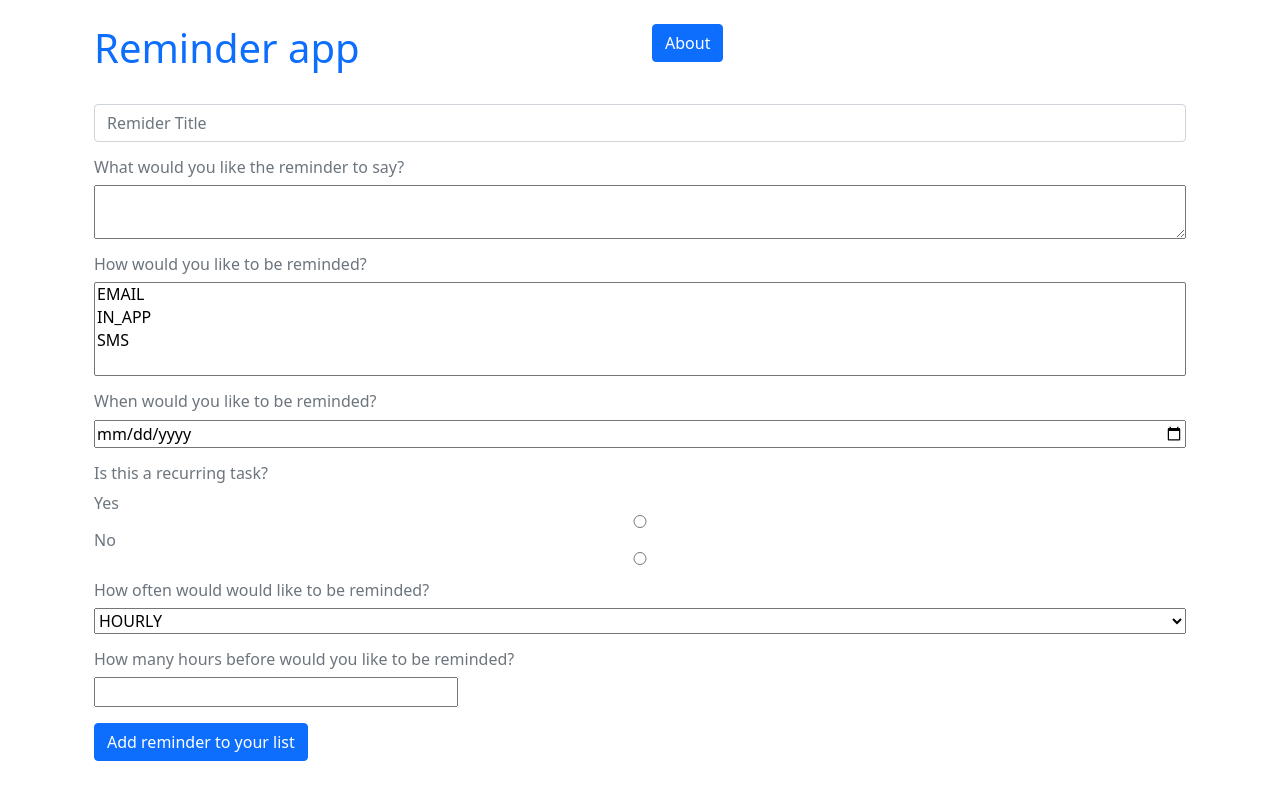
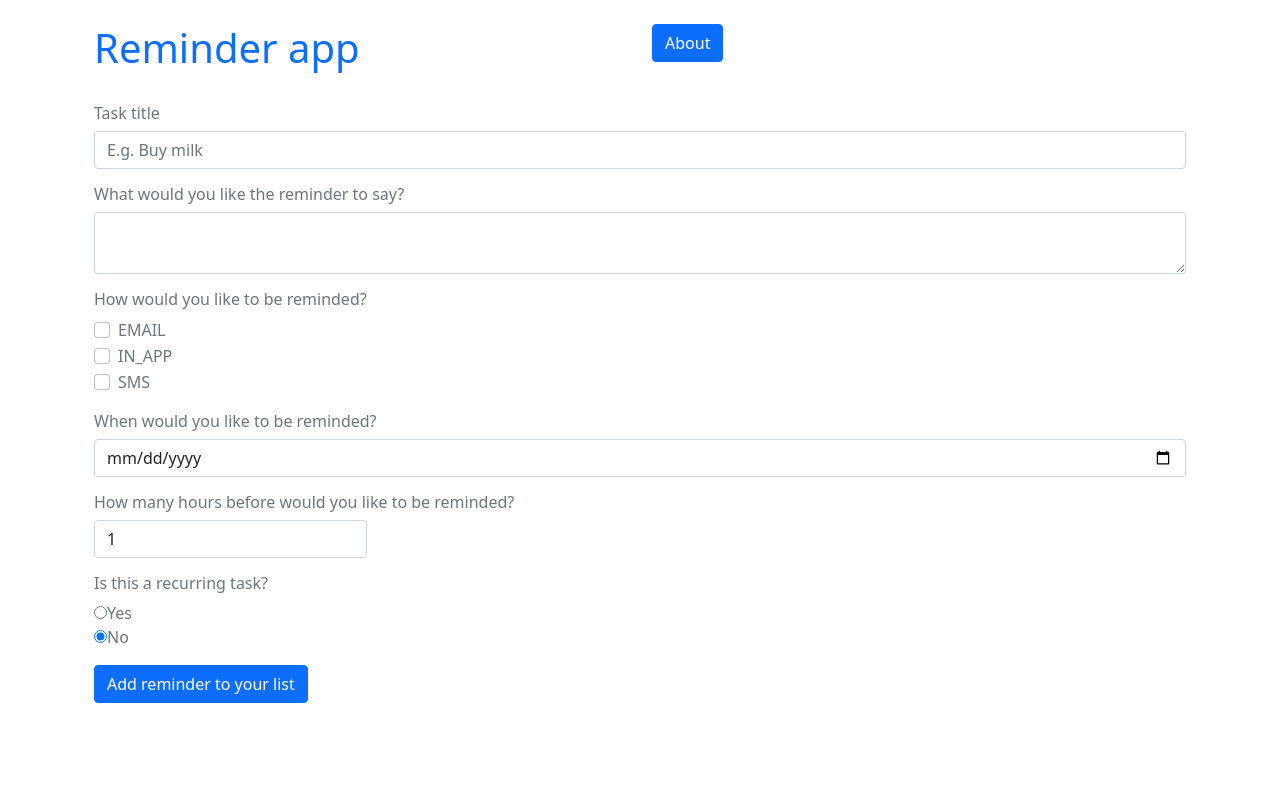
Before and after one commit to Mhorvilleur13/Reminder-App, a React (Create React App) app: page / in a window 1280 px wide. Built offline with nearby package versions, Linux system fonts and the light colour scheme.

Commit message:
Refactor task form styles and input placements

```diff
--- a/src/components/reminder-form/reminder-form.tsx
+++ b/src/components/reminder-form/reminder-form.tsx
@@ -1,24 +1,28 @@
 import React, { FormEvent, useState } from "react";
+
+import { HOURS } from "../../types/time";
 import { ReminderType } from "../../types/reminder-config";
 import { RecurrenceType } from "../../types/recurrence-config";
 import { Task } from "../../types/task";
+
+import { logger } from "../../services/logger";
 
 const Form = () => {
   const [taskName, setTaskName] = useState("");
   const [taskMessage, setTaskMessage] = useState("");
   const [reminderType, setReminderType] = useState<ReminderType>(ReminderType.SMS);
-  const [tags] = useState([]);
   const [reminderDate, setReminderDate] = useState("");
-  const [recurring, setRecurring] = useState(false);
+  const [isRecurring, setIsRecurring] = useState(false);
   const [reccurenceType, setReccuringFrequency] = useState<RecurrenceType>(RecurrenceType.HOURLY);
-  const [reminderBeforeMs, setMs] = useState("");
+  const [reminderBeforeMs, setReminderBeforeMs] = useState(1 * HOURS);
+
   const handleSubmit = (e: FormEvent<HTMLFormElement>): void => {
     e.preventDefault();
-    const taskObject: Task = {
+    const formData: Task = {
       taskName: taskName,
-      recurring: recurring,
+      recurring: isRecurring,
       reminderDate: reminderDate,
-      tags: tags,
+      tags: [],
       recurrenceConfig: {
         recurrenceType: reccurenceType,
       },
@@ -28,9 +32,11 @@ const Form = () => {
         reminderTypes: [reminderType],
       },
     };
-    console.log(taskObject);
+    logger.info("Task form submitted", formData);
   };
+
   const recurringTypes = [
+    RecurrenceType.ONCE,
     RecurrenceType.HOURLY,
     RecurrenceType.DAILY,
     RecurrenceType.WEEKLY,
@@ -42,68 +48,90 @@ const Form = () => {
 
   return (
     <form onSubmit={handleSubmit} className="form-group">
-      <div>
+      <div className="card border-0 text-secondary">
+        <h6>Task title</h6>
         <input
           onChange={(e) => setTaskName(e.target.value)}
           type="text"
           className="form-control"
-          placeholder="Remider Title"
+          placeholder="E.g. Buy milk"
         />
       </div>
       <div className="card border-0 mt-3 text-secondary ">
         <h6>What would you like the reminder to say?</h6>
-        <textarea id="custom-message" onChange={(e) => setTaskMessage(e.target.value)}></textarea>
+        <textarea id="custom-message" onChange={(e) => setTaskMessage(e.target.value)} className="form-control" />
       </div>
       <div className="card border-0 mt-3 text-secondary">
         <h6>How would you like to be reminded?</h6>
-        <select
+        {reminderTypesArray.map((reminderType, index) => {
+          return (
+            <div key={`reminder-type-${reminderType}-${index}`} className="form-check">
+              <input
+                value={index}
+                type="checkbox"
+                className="form-check-input"
+                id={`reminder-type-${reminderType}-${index}`}
                 onChange={(e) => setReminderType(reminderTypesArray[Number(e.target.value)])}
-          id="reminder-type"
-          name="reminder-type"
-          multiple
-        >
-          {reminderTypesArray.map((reminderType, index) => {
-            return <option value={index}>{reminderType}</option>;
+              />
+              <label className="form-check-label" htmlFor={`reminder-type-${reminderType}-${index}`}>
+                {reminderType}
+              </label>
+            </div>
+          );
         })}
-        </select>
       </div>
       <div className="card border-0 mt-3 text-secondary">
         <h6>When would you like to be reminded?</h6>
-        <input onChange={(e) => setReminderDate(e.target.value)} type="date" />
+        <input onChange={(e) => setReminderDate(e.target.value)} type="date" className="form-control" />
+      </div>
+      <div className="card border-0 mt-3 text-secondary">
+        <h6>How many hours before would you like to be reminded?</h6>
+        <input
+          value={reminderBeforeMs / HOURS}
+          onChange={(e) => {
+            const hours = Number(e.target.value) * HOURS;
+            setReminderBeforeMs(hours > 0 ? hours : 0);
+          }}
+          type="number"
+          className="form-control w-25"
+        />
       </div>
       <div className="card border-0 mt-3 text-secondary">
         <h6>Is this a recurring task?</h6>
-        <label htmlFor="yes">Yes</label>
-        <input
-          id="yes"
-          value="yes"
-          type="radio"
-          onChange={(e) => setRecurring(e.target.checked === true ? true : false)}
-        />
-        <label htmlFor="no">No</label>
-        <input
-          id="no"
-          value="no"
-          type="radio"
-          onChange={(e) => setRecurring(e.target.checked === true ? false : true)}
-        />
+        <div className="row">
+          <div onClick={() => setIsRecurring(true)}>
+            <input id="is-recurring-yes" checked={isRecurring} readOnly type="radio" />
+            <label className="ml-2" htmlFor="yes">
+              Yes
+            </label>
           </div>
+          <div onClick={() => setIsRecurring(false)}>
+            <input id="is-recurring-no" checked={!isRecurring} readOnly type="radio" />
+            <label className="ml-2" htmlFor="no">
+              No
+            </label>
+          </div>
+        </div>
+      </div>
+      {isRecurring && (
         <div className="card border-0 mt-3 text-secondary">
-        <h6>How often would would like to be reminded?</h6>
+          <h6>How frequently do you want this task to be scheduled?</h6>
           <select
             onChange={(e) => setReccuringFrequency(recurringTypes[Number(e.target.value)])}
             id="reminder-frequency"
             name="reminder"
+            className="form-control"
           >
             {recurringTypes.map((recurringType, index) => {
-            return <option value={index}>{recurringType}</option>;
+              return (
+                <option key={`recurring-type-${recurringType}-${index}`} value={index}>
+                  {recurringType}
+                </option>
+              );
             })}
           </select>
         </div>
-      <div className="card border-0 mt-3 text-secondary">
-        <h6>How many hours before would you like to be reminded?</h6>
-        <input onChange={(e) => setMs(e.target.value)} type="number" className="col-4" />
-      </div>
+      )}
       <div className="mt-3">
         <button type="submit" className="btn btn-primary">
           Add reminder to your list
```
Lines whose indentation alone changed are shown as unchanged.
